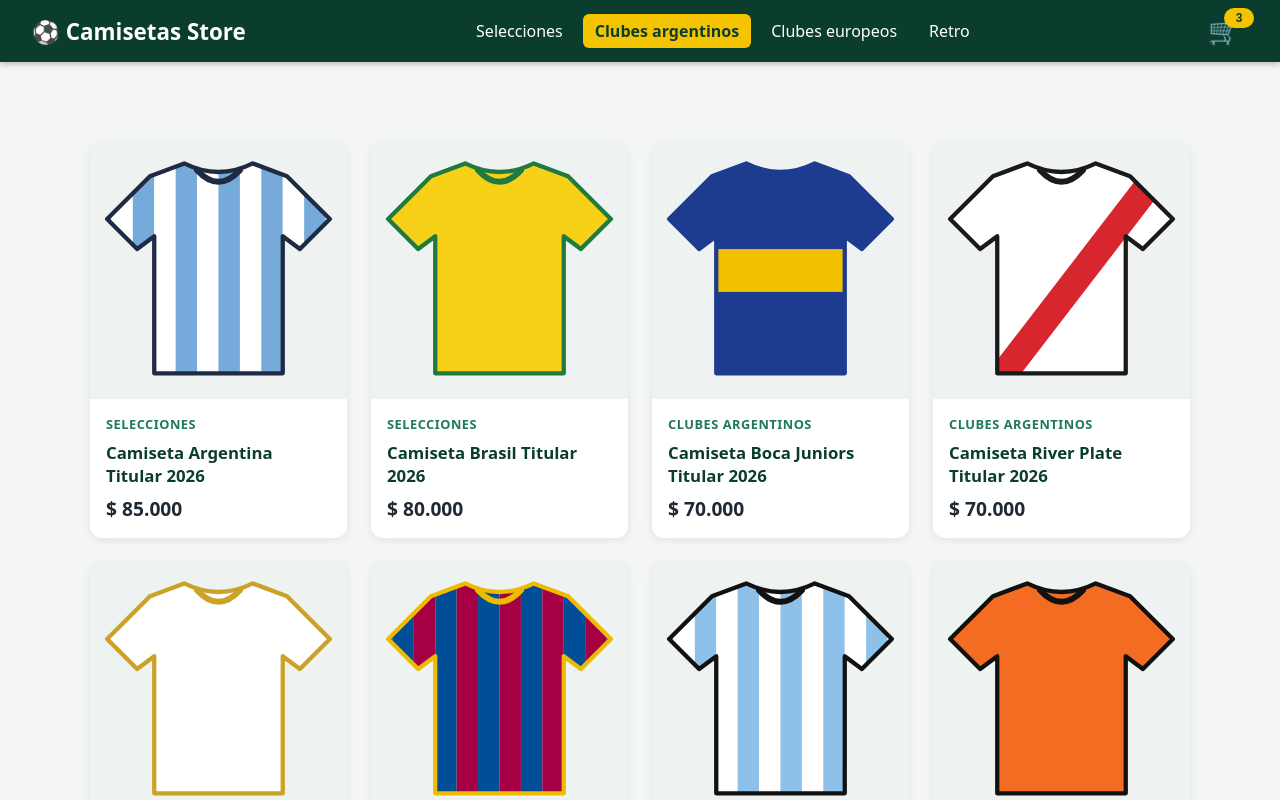
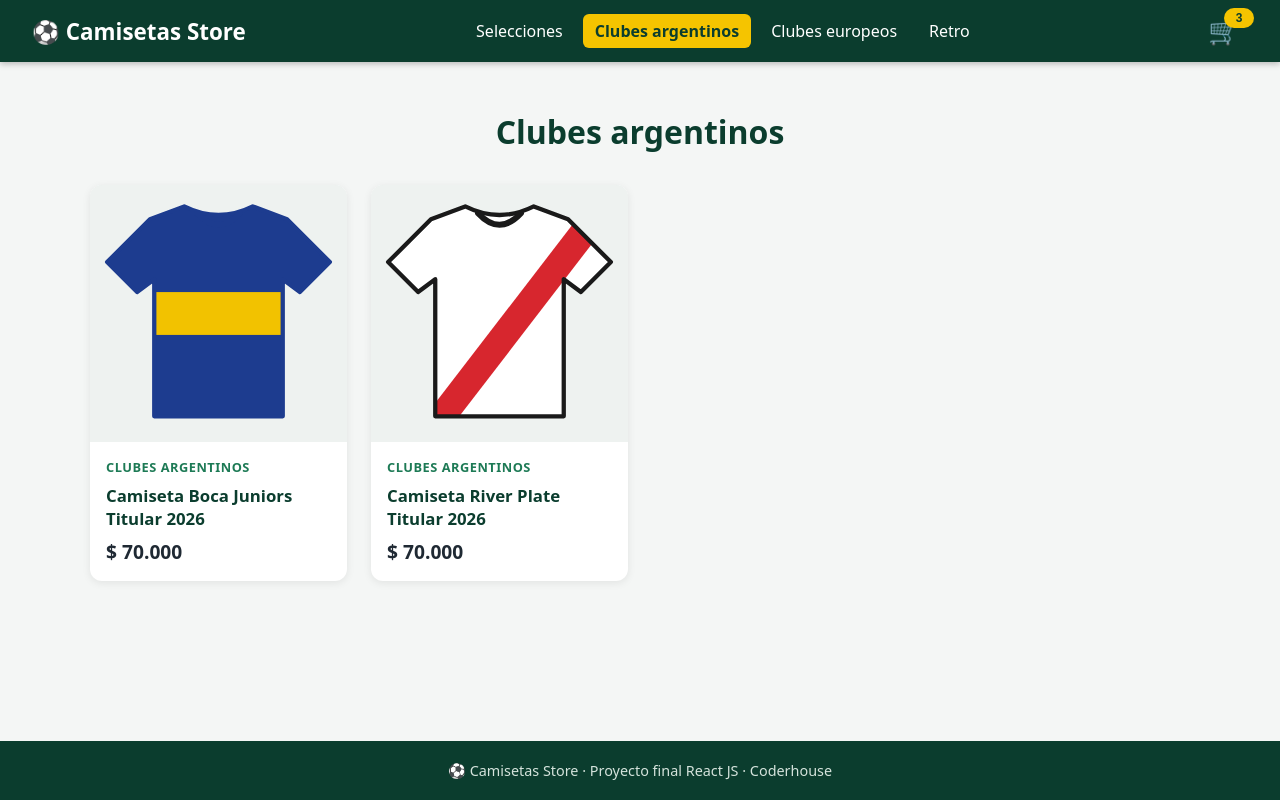
Before and after one commit to jonathanNahuel72/tienda-camisetas-futbol, a React (Vite) app: page /category/clubes-argentinos in a window 1280 px wide. Shown: the top 800 px of the page. Built offline with nearby package versions, Linux system fonts and the light colour scheme.

Commit message:
ItemListContainer filtra por la categoría de la URL con useParams

```diff
--- a/src/components/ItemListContainer.jsx
+++ b/src/components/ItemListContainer.jsx
@@ -1,26 +1,34 @@
 import { useEffect, useState } from 'react'
+import { useParams } from 'react-router-dom'
 import { getProducts } from '../data/products'
+import { getCategoryName } from '../data/categories'
 import ItemList from './ItemList'
 import './ItemListContainer.css'
 
 function ItemListContainer({ greeting }) {
+  const { id: categoryId } = useParams()
   const [items, setItems] = useState([])
   const [loading, setLoading] = useState(true)
 
   useEffect(() => {
     const loadProducts = async () => {
-      const data = await getProducts()
+      setLoading(true)
+      const data = await getProducts(categoryId)
       setItems(data)
       setLoading(false)
     }
 
     loadProducts()
-  }, [])
+  }, [categoryId])
+
+  const title = categoryId ? getCategoryName(categoryId) : greeting
 
   return (
     <main className="item-list-container">
-      <h2>{greeting}</h2>
-      {loading ? <p className="loading">Cargando productos...</p> : <ItemList products={items} />}
+      <h2>{title}</h2>
+      {loading && <p className="loading">Cargando productos...</p>}
+      {!loading && items.length === 0 && <p className="loading">No hay productos en esta categoría.</p>}
+      {!loading && items.length > 0 && <ItemList products={items} />}
     </main>
   )
 }
```
